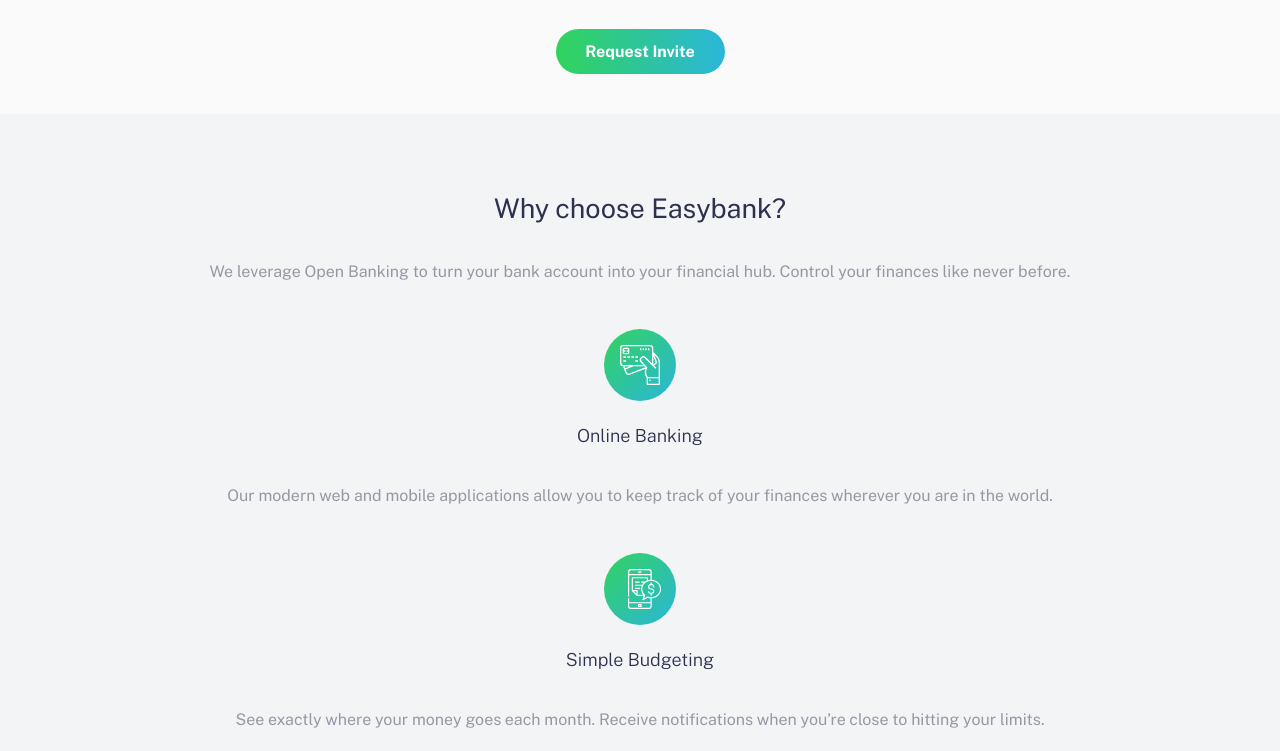
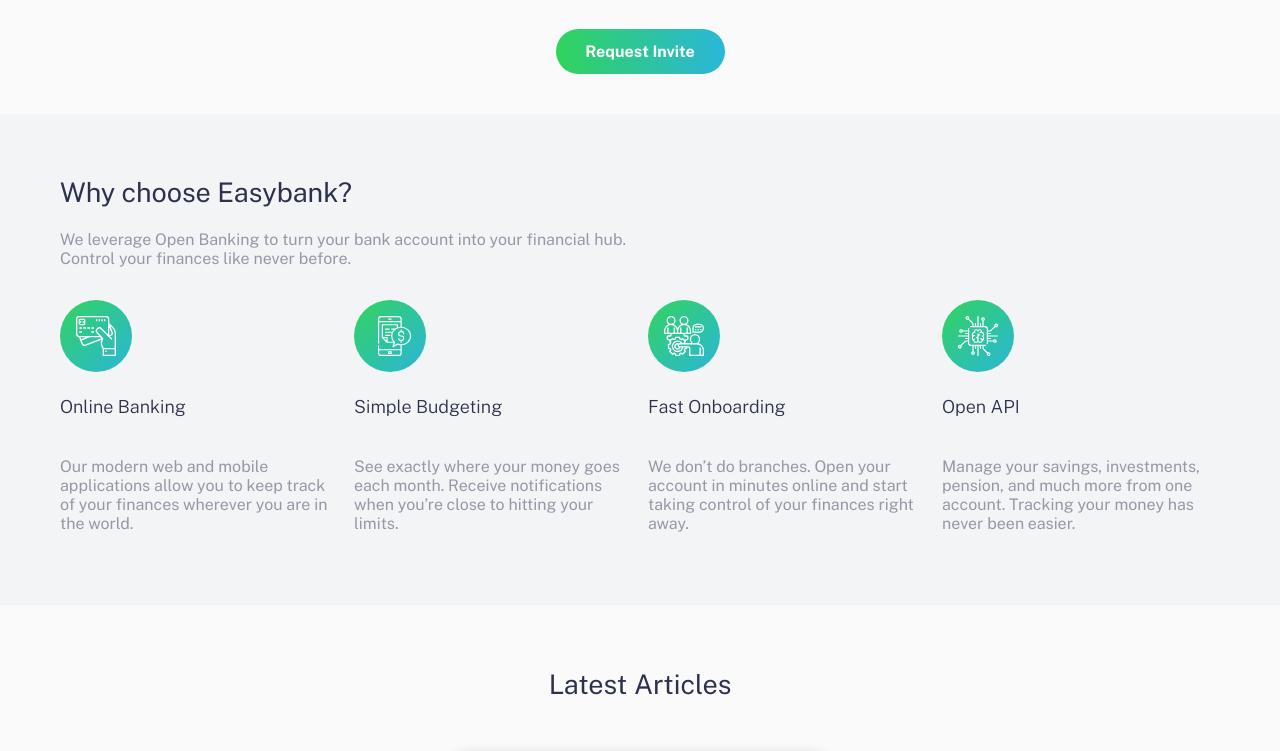
Before and after one commit to JVPH/easybank-landing-page, a website: page index.html in a window 1280 px wide. Shown: the part 1047-1798 px from the top of the page. Drawn offline with nearby package versions, Linux system fonts and the light colour scheme.

Commit message:
Add display grid to .feature elements
Implement display grid for proper layout on desktop.
Align each feature to the left

```diff
--- a/css/styles.css
+++ b/css/styles.css
@@ -65,6 +65,10 @@
 .features,
 .articles {
   padding: 2.5rem 1.25rem;
+}
+
+.section-light-grayish-blue {
+  background-color: var(--light-grayish-blue);
 }
 
 /* credits */
@@ -218,6 +222,7 @@
 
 /* features section */
 
+/* change this to section etc */
 .features {
   background-color: var(--light-grayish-blue);
   /* padding: 2.5rem 1.25rem; */
@@ -334,4 +339,20 @@
   .mobile-only {
     display: none;
   }
+
+  .features {
+    max-width: 1200px;
+    margin: 0 auto;
+  }
+
+  .features-grid {
+    display: grid;
+    grid-template-columns: repeat(4, 1fr);
+    gap: 1rem;
+  }
+
+  .feature {
+    align-items: start;
+    text-align: start;
+  }
 }
--- a/index.html
+++ b/index.html
@@ -76,42 +76,42 @@
         <button>Request Invite</button>
       </div>
     </section>
+    <div class="section-light-grayish-blue">
       <section class="features">
-      <div class="feature">
+        <div class="intro">
           <h2>Why choose Easybank?</h2>
           <p>
-          We leverage Open Banking to turn your bank account into your financial
-          hub. Control your finances like never before.
+            We leverage Open Banking to turn your bank account into your
+            financial hub. <br />
+            Control your finances like never before.
           </p>
         </div>
 
+        <div class="features-grid">
           <div class="feature">
             <img src="./images/icon-online.svg" />
             <h4>Online Banking</h4>
             <p>
-          Our modern web and mobile applications allow you to keep track of your
-          finances wherever you are in the world.
+              Our modern web and mobile applications allow you to keep track of
+              your finances wherever you are in the world.
             </p>
           </div>
-
           <div class="feature">
             <img src="./images/icon-budgeting.svg" alt="" />
             <h4>Simple Budgeting</h4>
             <p>
-          See exactly where your money goes each month. Receive notifications
-          when you’re close to hitting your limits.
+              See exactly where your money goes each month. Receive
+              notifications when you’re close to hitting your limits.
             </p>
           </div>
-
           <div class="feature">
             <img src="./images/icon-onboarding.svg" alt="" />
             <h4>Fast Onboarding</h4>
             <p>
-          We don’t do branches. Open your account in minutes online and start
-          taking control of your finances right away.
+              We don’t do branches. Open your account in minutes online and
+              start taking control of your finances right away.
             </p>
           </div>
-
           <div class="feature">
             <img src="./images/icon-api.svg" alt="" />
             <h4>Open API</h4>
@@ -120,7 +120,9 @@
               account. Tracking your money has never been easier.
             </p>
           </div>
+        </div>
       </section>
+    </div>
     <section class="articles">
       <h2>Latest Articles</h2>
       <article>
```
Lines whose indentation alone changed are shown as unchanged.
